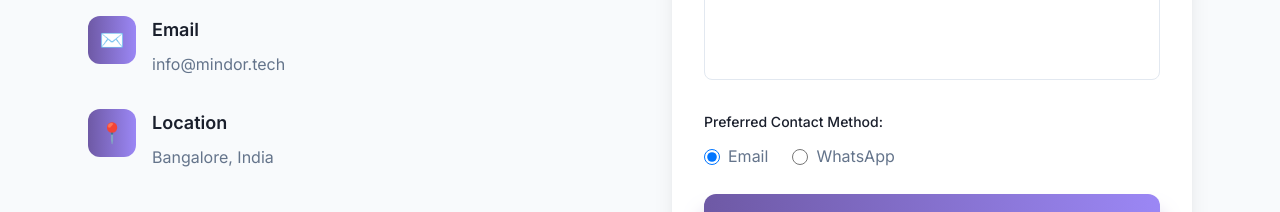
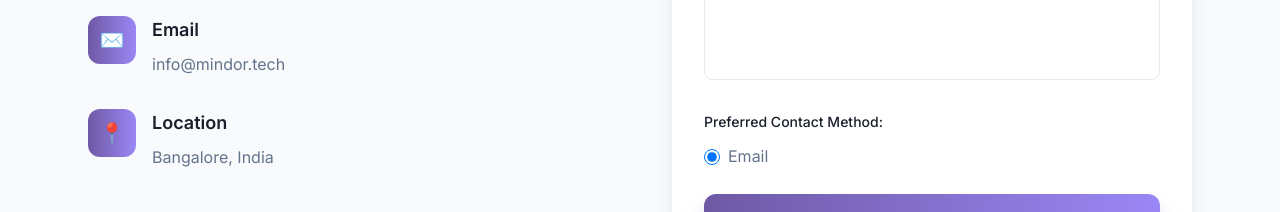
Before and after one commit to rastogi30/Mindor-tech, a React (Vite) app: page / in a window 1280 px wide. Shown: the part 1767-1979 px from the top of the page. Built offline with nearby package versions, Linux system fonts and the light colour scheme.

Commit message:
whatspapp removed

```diff
--- a/src/components/Contact.jsx
+++ b/src/components/Contact.jsx
@@ -278,17 +278,6 @@ const Contact = ({ setShowSuccessModal }) => {
                     />
                     <span className="text-text-secondary">Email</span>
                   </label>
-                  <label className="flex items-center gap-2 cursor-pointer">
-                    <input
-                      type="radio"
-                      name="contactPreference"
-                      value="whatsapp"
-                      checked={formData.contactPreference === 'whatsapp'}
-                      onChange={handleInputChange}
-                      className="w-4 h-4 text-primary focus:ring-primary/20"
-                    />
-                    <span className="text-text-secondary">WhatsApp</span>
-                  </label>
                 </div>
               </div>
 
```
